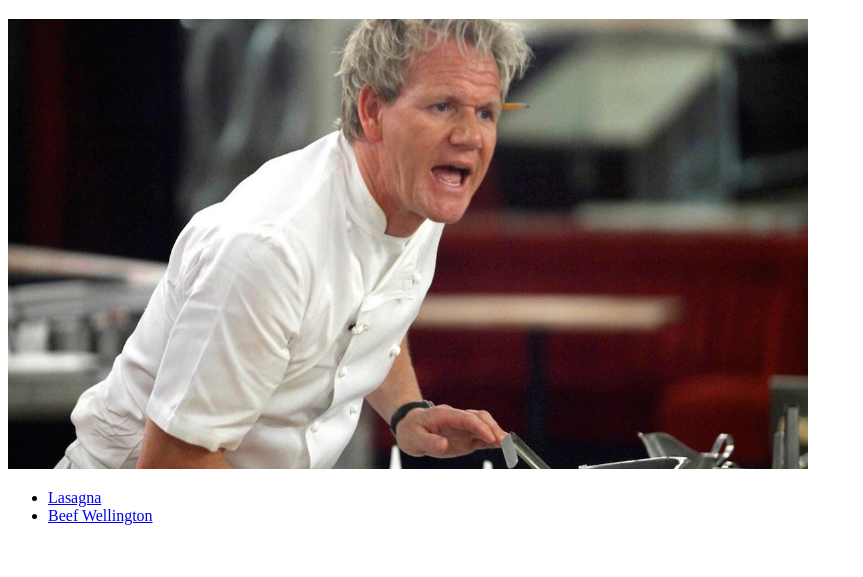
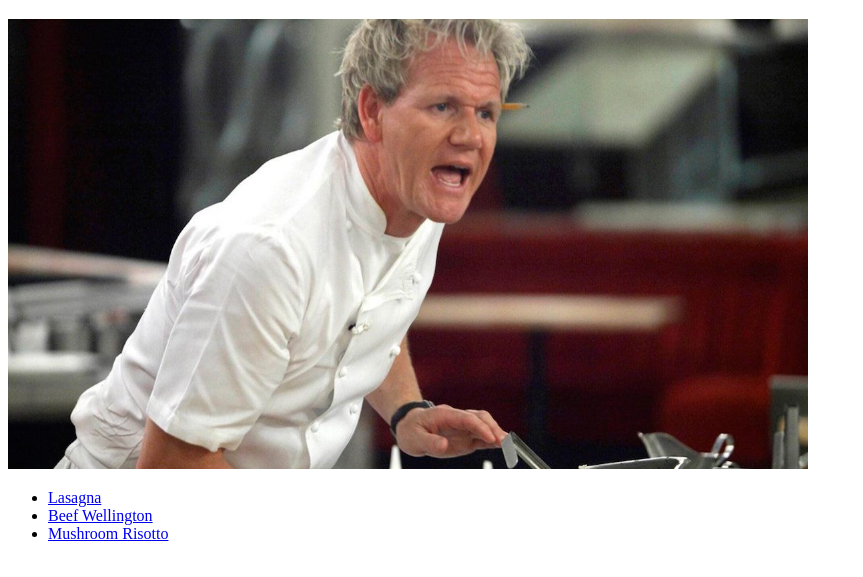
Before and after one commit to csmith48066/Odin-recipes, a plain HTML site: page index.html in a window 1280 px wide. Shown: the part 61-638 px from the top of the page, without its empty margins (0-863 px from the left). Drawn offline with Linux system fonts and the light colour scheme.

Commit message:
Added risotto

```diff
--- a/index.html
+++ b/index.html
@@ -14,6 +14,7 @@
         <ul>
             <li><a href="recipes/lasagna.html">Lasagna</a></li>
             <li><a href="recipes/wellington.html">Beef Wellington</li>
+            <li><a href="recipes/risotto.html">Mushroom Risotto</a></li>
         </ul>
     </div>
 
```
